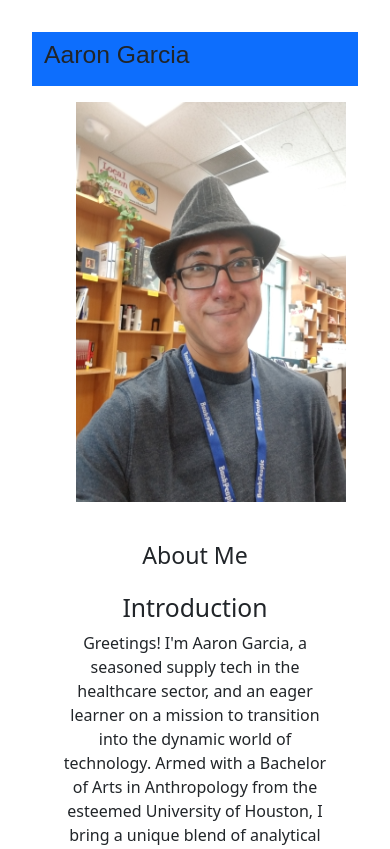
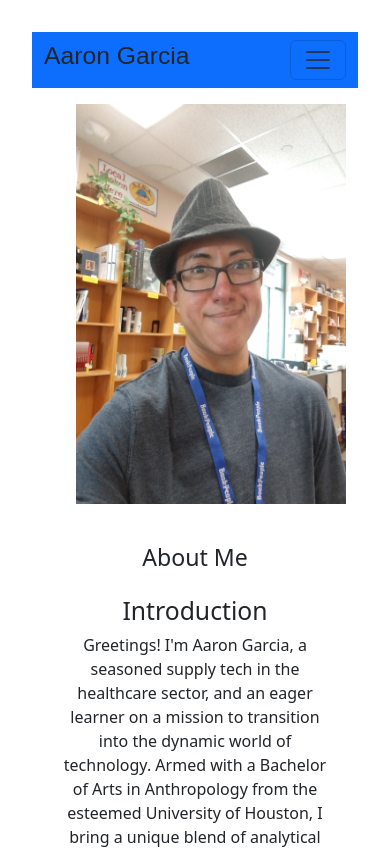
Before and after one commit to SilvAG6271/Portfolio-React-Style, a React (Vite) app: page / in a window 390 px wide. Shown: the top 849 px of the page. Built offline with nearby package versions, Linux system fonts and the light colour scheme.

Commit message:
added navbar button for mobile users

```diff
--- a/src/components/UI/Navbar.jsx
+++ b/src/components/UI/Navbar.jsx
@@ -4,16 +4,15 @@ export default function Nav({ links }) {
         <nav className="navbar navbar-expand-sm  bg-primary">
             <div className="container-fluid">
             <h2 className="myName">Aaron Garcia</h2>
-            {/* <button className="navbar-toggler"
-            type="button"
-            data-bs-toggle="collapse"
-            data-bs-target="#navbarSupportedContent"
-            aria-controls="navbarSupportedContent"
-            aria-expanded="false"
-            aria-label="Toggle navigation">
-      <span className="navbar-toggler-icon"></span>
-    </button> */}
-            <div className="collapse navbar-collapse" id="navbarSupportedContent">
+            <button class="navbar-toggler"
+             type="button" data-bs-toggle="collapse"
+              data-bs-target="#navbarSupportedContent"
+               aria-controls="navbarSupportedContent"
+                aria-expanded="false"
+                 aria-label="Toggle navigation">
+      <span class="navbar-toggler-icon"></span>
+    </button>
+    <div className="collapse navbar-collapse" id="navbarSupportedContent">
                 <ul className="navbar-nav ms-auto mb-2 mb-lg-0">
                     {links.map((link) => link)}
                 </ul>
--- a/src/main.jsx
+++ b/src/main.jsx
@@ -4,6 +4,8 @@ import { createBrowserRouter, RouterProvider } from "react-router-dom";
 import "bootstrap/dist/css/bootstrap.min.css";
 import "./index.css";
 import "bootstrap-icons/font/bootstrap-icons.css";
+import * as bootstrap from 'bootstrap';
+
 
 
 //routing of pages
```
